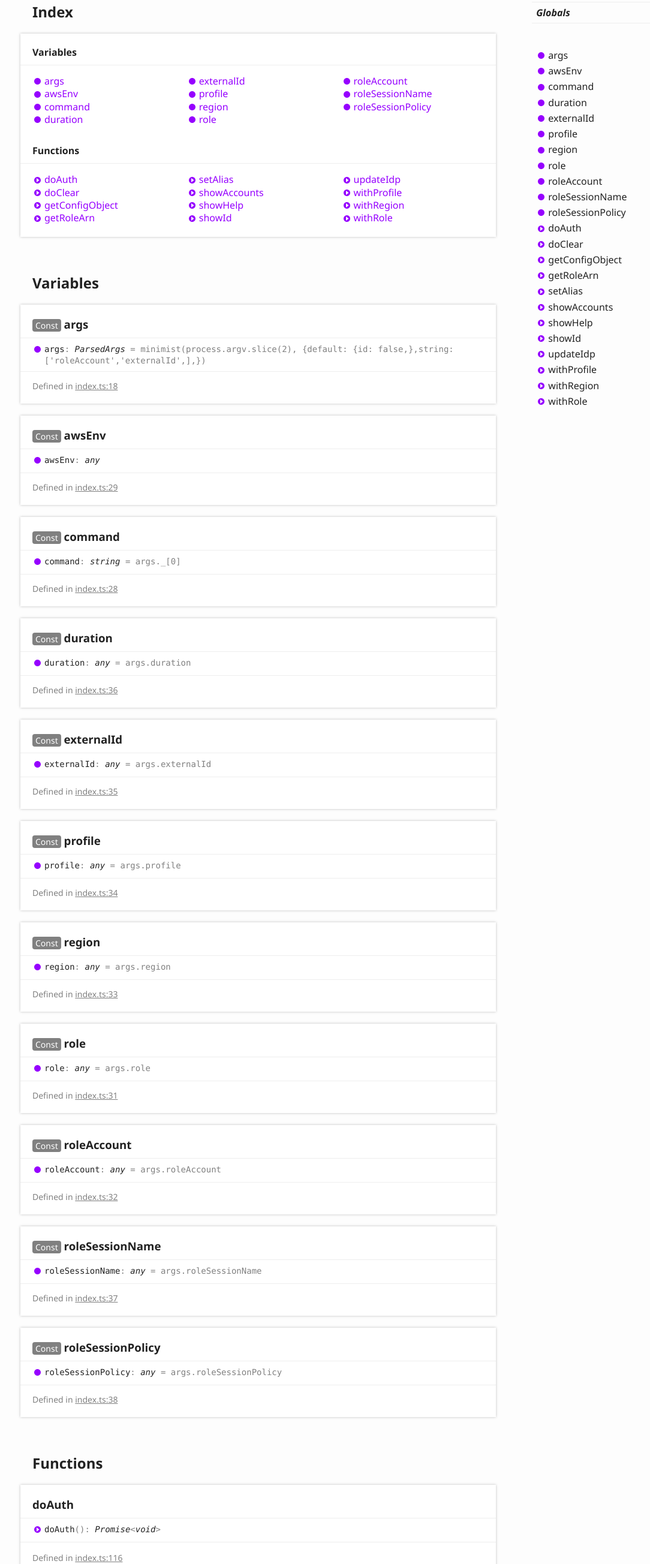
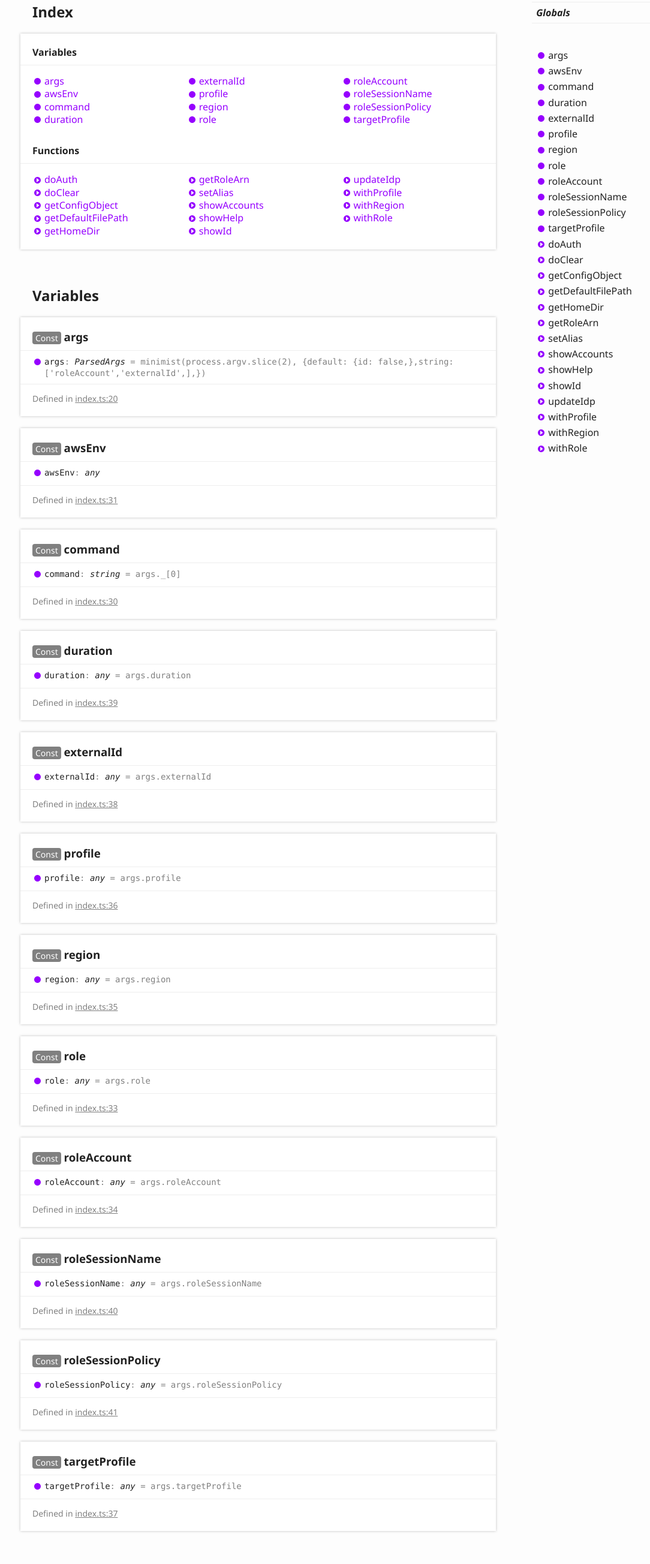
Before and after one commit to taimos/aws-authenticate, a website: page doc/globals.html in a window 1280 px wide. Shown: the part 192-2800 px from the top of the page at 60% size, without its empty margins (6-1090 px from the left). Drawn offline with Linux system fonts and the light colour scheme.

Commit message:
feat: add targetProfile

```diff
--- a/doc/globals.html
+++ b/doc/globals.html
@@ -79,6 +79,7 @@
 								<li class="tsd-kind-variable"><a href="globals.html#roleaccount" class="tsd-kind-icon">role<wbr>Account</a></li>
 								<li class="tsd-kind-variable"><a href="globals.html#rolesessionname" class="tsd-kind-icon">role<wbr>Session<wbr>Name</a></li>
 								<li class="tsd-kind-variable"><a href="globals.html#rolesessionpolicy" class="tsd-kind-icon">role<wbr>Session<wbr>Policy</a></li>
+								<li class="tsd-kind-variable"><a href="globals.html#targetprofile" class="tsd-kind-icon">target<wbr>Profile</a></li>
 							</ul>
 						</section>
 						<section class="tsd-index-section ">
@@ -87,6 +88,8 @@
 								<li class="tsd-kind-function"><a href="globals.html#doauth" class="tsd-kind-icon">do<wbr>Auth</a></li>
 								<li class="tsd-kind-function"><a href="globals.html#doclear" class="tsd-kind-icon">do<wbr>Clear</a></li>
 								<li class="tsd-kind-function"><a href="globals.html#getconfigobject" class="tsd-kind-icon">get<wbr>Config<wbr>Object</a></li>
+								<li class="tsd-kind-function"><a href="globals.html#getdefaultfilepath" class="tsd-kind-icon">get<wbr>Default<wbr>File<wbr>Path</a></li>
+								<li class="tsd-kind-function"><a href="globals.html#gethomedir" class="tsd-kind-icon">get<wbr>Home<wbr>Dir</a></li>
 								<li class="tsd-kind-function"><a href="globals.html#getrolearn" class="tsd-kind-icon">get<wbr>Role<wbr>Arn</a></li>
 								<li class="tsd-kind-function"><a href="globals.html#setalias" class="tsd-kind-icon">set<wbr>Alias</a></li>
 								<li class="tsd-kind-function"><a href="globals.html#showaccounts" class="tsd-kind-icon">show<wbr>Accounts</a></li>
@@ -109,7 +112,7 @@
 					<div class="tsd-signature tsd-kind-icon">args<span class="tsd-signature-symbol">:</span> <span class="tsd-signature-type">ParsedArgs</span><span class="tsd-signature-symbol"> = minimist(process.argv.slice(2), {default: {id: false,},string: [&#x27;roleAccount&#x27;,&#x27;externalId&#x27;,],})</span></div>
 					<aside class="tsd-sources">
 						<ul>
-							<li>Defined in <a href="https://github.com/taimos/aws-authenticate/blob/85b0f41/lib/index.ts#L18">index.ts:18</a></li>
+							<li>Defined in <a href="https://github.com/taimos/aws-authenticate/blob/0d7676a/lib/index.ts#L20">index.ts:20</a></li>
 						</ul>
 					</aside>
 				</section>
@@ -119,7 +122,7 @@
 					<div class="tsd-signature tsd-kind-icon">aws<wbr>Env<span class="tsd-signature-symbol">:</span> <span class="tsd-signature-type">any</span></div>
 					<aside class="tsd-sources">
 						<ul>
-							<li>Defined in <a href="https://github.com/taimos/aws-authenticate/blob/85b0f41/lib/index.ts#L29">index.ts:29</a></li>
+							<li>Defined in <a href="https://github.com/taimos/aws-authenticate/blob/0d7676a/lib/index.ts#L31">index.ts:31</a></li>
 						</ul>
 					</aside>
 				</section>
@@ -129,7 +132,7 @@
 					<div class="tsd-signature tsd-kind-icon">command<span class="tsd-signature-symbol">:</span> <span class="tsd-signature-type">string</span><span class="tsd-signature-symbol"> = args._[0]</span></div>
 					<aside class="tsd-sources">
 						<ul>
-							<li>Defined in <a href="https://github.com/taimos/aws-authenticate/blob/85b0f41/lib/index.ts#L28">index.ts:28</a></li>
+							<li>Defined in <a href="https://github.com/taimos/aws-authenticate/blob/0d7676a/lib/index.ts#L30">index.ts:30</a></li>
 						</ul>
 					</aside>
 				</section>
@@ -139,7 +142,7 @@
 					<div class="tsd-signature tsd-kind-icon">duration<span class="tsd-signature-symbol">:</span> <span class="tsd-signature-type">any</span><span class="tsd-signature-symbol"> = args.duration</span></div>
 					<aside class="tsd-sources">
 						<ul>
-							<li>Defined in <a href="https://github.com/taimos/aws-authenticate/blob/85b0f41/lib/index.ts#L36">index.ts:36</a></li>
+							<li>Defined in <a href="https://github.com/taimos/aws-authenticate/blob/0d7676a/lib/index.ts#L39">index.ts:39</a></li>
 						</ul>
 					</aside>
 				</section>
@@ -149,7 +152,7 @@
 					<div class="tsd-signature tsd-kind-icon">external<wbr>Id<span class="tsd-signature-symbol">:</span> <span class="tsd-signature-type">any</span><span class="tsd-signature-symbol"> = args.externalId</span></div>
 					<aside class="tsd-sources">
 						<ul>
-							<li>Defined in <a href="https://github.com/taimos/aws-authenticate/blob/85b0f41/lib/index.ts#L35">index.ts:35</a></li>
+							<li>Defined in <a href="https://github.com/taimos/aws-authenticate/blob/0d7676a/lib/index.ts#L38">index.ts:38</a></li>
 						</ul>
 					</aside>
 				</section>
@@ -159,7 +162,7 @@
 					<div class="tsd-signature tsd-kind-icon">profile<span class="tsd-signature-symbol">:</span> <span class="tsd-signature-type">any</span><span class="tsd-signature-symbol"> = args.profile</span></div>
 					<aside class="tsd-sources">
 						<ul>
-							<li>Defined in <a href="https://github.com/taimos/aws-authenticate/blob/85b0f41/lib/index.ts#L34">index.ts:34</a></li>
+							<li>Defined in <a href="https://github.com/taimos/aws-authenticate/blob/0d7676a/lib/index.ts#L36">index.ts:36</a></li>
 						</ul>
 					</aside>
 				</section>
@@ -169,7 +172,7 @@
 					<div class="tsd-signature tsd-kind-icon">region<span class="tsd-signature-symbol">:</span> <span class="tsd-signature-type">any</span><span class="tsd-signature-symbol"> = args.region</span></div>
 					<aside class="tsd-sources">
 						<ul>
-							<li>Defined in <a href="https://github.com/taimos/aws-authenticate/blob/85b0f41/lib/index.ts#L33">index.ts:33</a></li>
+							<li>Defined in <a href="https://github.com/taimos/aws-authenticate/blob/0d7676a/lib/index.ts#L35">index.ts:35</a></li>
 						</ul>
 					</aside>
 				</section>
@@ -179,7 +182,7 @@
 					<div class="tsd-signature tsd-kind-icon">role<span class="tsd-signature-symbol">:</span> <span class="tsd-signature-type">any</span><span class="tsd-signature-symbol"> = args.role</span></div>
 					<aside class="tsd-sources">
 						<ul>
-							<li>Defined in <a href="https://github.com/taimos/aws-authenticate/blob/85b0f41/lib/index.ts#L31">index.ts:31</a></li>
+							<li>Defined in <a href="https://github.com/taimos/aws-authenticate/blob/0d7676a/lib/index.ts#L33">index.ts:33</a></li>
 						</ul>
 					</aside>
 				</section>
@@ -189,7 +192,7 @@
 					<div class="tsd-signature tsd-kind-icon">role<wbr>Account<span class="tsd-signature-symbol">:</span> <span class="tsd-signature-type">any</span><span class="tsd-signature-symbol"> = args.roleAccount</span></div>
 					<aside class="tsd-sources">
 						<ul>
-							<li>Defined in <a href="https://github.com/taimos/aws-authenticate/blob/85b0f41/lib/index.ts#L32">index.ts:32</a></li>
+							<li>Defined in <a href="https://github.com/taimos/aws-authenticate/blob/0d7676a/lib/index.ts#L34">index.ts:34</a></li>
 						</ul>
 					</aside>
 				</section>
@@ -199,7 +202,7 @@
 					<div class="tsd-signature tsd-kind-icon">role<wbr>Session<wbr>Name<span class="tsd-signature-symbol">:</span> <span class="tsd-signature-type">any</span><span class="tsd-signature-symbol"> = args.roleSessionName</span></div>
 					<aside class="tsd-sources">
 						<ul>
-							<li>Defined in <a href="https://github.com/taimos/aws-authenticate/blob/85b0f41/lib/index.ts#L37">index.ts:37</a></li>
+							<li>Defined in <a href="https://github.com/taimos/aws-authenticate/blob/0d7676a/lib/index.ts#L40">index.ts:40</a></li>
 						</ul>
 					</aside>
 				</section>
@@ -209,7 +212,17 @@
 					<div class="tsd-signature tsd-kind-icon">role<wbr>Session<wbr>Policy<span class="tsd-signature-symbol">:</span> <span class="tsd-signature-type">any</span><span class="tsd-signature-symbol"> = args.roleSessionPolicy</span></div>
 					<aside class="tsd-sources">
 						<ul>
-							<li>Defined in <a href="https://github.com/taimos/aws-authenticate/blob/85b0f41/lib/index.ts#L38">index.ts:38</a></li>
+							<li>Defined in <a href="https://github.com/taimos/aws-authenticate/blob/0d7676a/lib/index.ts#L41">index.ts:41</a></li>
+						</ul>
+					</aside>
+				</section>
+				<section class="tsd-panel tsd-member tsd-kind-variable">
+					<a name="targetprofile" class="tsd-anchor"></a>
+					<h3><span class="tsd-flag ts-flagConst">Const</span> target<wbr>Profile</h3>
+					<div class="tsd-signature tsd-kind-icon">target<wbr>Profile<span class="tsd-signature-symbol">:</span> <span class="tsd-signature-type">any</span><span class="tsd-signature-symbol"> = args.targetProfile</span></div>
+					<aside class="tsd-sources">
+						<ul>
+							<li>Defined in <a href="https://github.com/taimos/aws-authenticate/blob/0d7676a/lib/index.ts#L37">index.ts:37</a></li>
 						</ul>
 					</aside>
 				</section>
@@ -226,7 +239,7 @@
 						<li class="tsd-description">
 							<aside class="tsd-sources">
 								<ul>
-									<li>Defined in <a href="https://github.com/taimos/aws-authenticate/blob/85b0f41/lib/index.ts#L116">index.ts:116</a></li>
+									<li>Defined in <a href="https://github.com/taimos/aws-authenticate/blob/0d7676a/lib/index.ts#L119">index.ts:119</a></li>
 								</ul>
 							</aside>
 							<h4 class="tsd-returns-title">Returns <span class="tsd-signature-type">Promise</span><span class="tsd-signature-symbol">&lt;</span><span class="tsd-signature-type">void</span><span class="tsd-signature-symbol">&gt;</span></h4>
@@ -243,7 +256,7 @@
 						<li class="tsd-description">
 							<aside class="tsd-sources">
 								<ul>
-									<li>Defined in <a href="https://github.com/taimos/aws-authenticate/blob/85b0f41/lib/index.ts#L202">index.ts:202</a></li>
+									<li>Defined in <a href="https://github.com/taimos/aws-authenticate/blob/0d7676a/lib/index.ts#L230">index.ts:230</a></li>
 								</ul>
 							</aside>
 							<h4 class="tsd-returns-title">Returns <span class="tsd-signature-type">void</span></h4>
@@ -260,10 +273,44 @@
 						<li class="tsd-description">
 							<aside class="tsd-sources">
 								<ul>
-									<li>Defined in <a href="https://github.com/taimos/aws-authenticate/blob/85b0f41/lib/index.ts#L40">index.ts:40</a></li>
+									<li>Defined in <a href="https://github.com/taimos/aws-authenticate/blob/0d7676a/lib/index.ts#L43">index.ts:43</a></li>
 								</ul>
 							</aside>
 							<h4 class="tsd-returns-title">Returns <span class="tsd-signature-type">ConfigurationOptions</span><span class="tsd-signature-symbol"> &amp; </span><span class="tsd-signature-type">ConfigurationServicePlaceholders</span><span class="tsd-signature-symbol"> &amp; </span><span class="tsd-signature-type">APIVersions</span></h4>
+						</li>
+					</ul>
+				</section>
+				<section class="tsd-panel tsd-member tsd-kind-function">
+					<a name="getdefaultfilepath" class="tsd-anchor"></a>
+					<h3>get<wbr>Default<wbr>File<wbr>Path</h3>
+					<ul class="tsd-signatures tsd-kind-function">
+						<li class="tsd-signature tsd-kind-icon">get<wbr>Default<wbr>File<wbr>Path<span class="tsd-signature-symbol">(</span><span class="tsd-signature-symbol">)</span><span class="tsd-signature-symbol">: </span><span class="tsd-signature-type">string</span></li>
+					</ul>
+					<ul class="tsd-descriptions">
+						<li class="tsd-description">
+							<aside class="tsd-sources">
+								<ul>
+									<li>Defined in <a href="https://github.com/taimos/aws-authenticate/blob/0d7676a/lib/index.ts#L144">index.ts:144</a></li>
+								</ul>
+							</aside>
+							<h4 class="tsd-returns-title">Returns <span class="tsd-signature-type">string</span></h4>
+						</li>
+					</ul>
+				</section>
+				<section class="tsd-panel tsd-member tsd-kind-function">
+					<a name="gethomedir" class="tsd-anchor"></a>
+					<h3>get<wbr>Home<wbr>Dir</h3>
+					<ul class="tsd-signatures tsd-kind-function">
+						<li class="tsd-signature tsd-kind-icon">get<wbr>Home<wbr>Dir<span class="tsd-signature-symbol">(</span><span class="tsd-signature-symbol">)</span><span class="tsd-signature-symbol">: </span><span class="tsd-signature-type">string</span></li>
+					</ul>
+					<ul class="tsd-descriptions">
+						<li class="tsd-description">
+							<aside class="tsd-sources">
+								<ul>
+									<li>Defined in <a href="https://github.com/taimos/aws-authenticate/blob/0d7676a/lib/index.ts#L148">index.ts:148</a></li>
+								</ul>
+							</aside>
+							<h4 class="tsd-returns-title">Returns <span class="tsd-signature-type">string</span></h4>
 						</li>
 					</ul>
 				</section>
@@ -277,7 +324,7 @@
 						<li class="tsd-description">
 							<aside class="tsd-sources">
 								<ul>
-									<li>Defined in <a href="https://github.com/taimos/aws-authenticate/blob/85b0f41/lib/index.ts#L75">index.ts:75</a></li>
+									<li>Defined in <a href="https://github.com/taimos/aws-authenticate/blob/0d7676a/lib/index.ts#L78">index.ts:78</a></li>
 								</ul>
 							</aside>
 							<h4 class="tsd-returns-title">Returns <span class="tsd-signature-type">Promise</span><span class="tsd-signature-symbol">&lt;</span><span class="tsd-signature-type">string</span><span class="tsd-signature-symbol">&gt;</span></h4>
@@ -294,7 +341,7 @@
 						<li class="tsd-description">
 							<aside class="tsd-sources">
 								<ul>
-									<li>Defined in <a href="https://github.com/taimos/aws-authenticate/blob/85b0f41/lib/index.ts#L255">index.ts:255</a></li>
+									<li>Defined in <a href="https://github.com/taimos/aws-authenticate/blob/0d7676a/lib/index.ts#L284">index.ts:284</a></li>
 								</ul>
 							</aside>
 							<h4 class="tsd-returns-title">Returns <span class="tsd-signature-type">Promise</span><span class="tsd-signature-symbol">&lt;</span><span class="tsd-signature-type">void</span><span class="tsd-signature-symbol">&gt;</span></h4>
@@ -311,7 +358,7 @@
 						<li class="tsd-description">
 							<aside class="tsd-sources">
 								<ul>
-									<li>Defined in <a href="https://github.com/taimos/aws-authenticate/blob/85b0f41/lib/index.ts#L131">index.ts:131</a></li>
+									<li>Defined in <a href="https://github.com/taimos/aws-authenticate/blob/0d7676a/lib/index.ts#L159">index.ts:159</a></li>
 								</ul>
 							</aside>
 							<h4 class="tsd-returns-title">Returns <span class="tsd-signature-type">Promise</span><span class="tsd-signature-symbol">&lt;</span><span class="tsd-signature-type">void</span><span class="tsd-signature-symbol">&gt;</span></h4>
@@ -328,7 +375,7 @@
 						<li class="tsd-description">
 							<aside class="tsd-sources">
 								<ul>
-									<li>Defined in <a href="https://github.com/taimos/aws-authenticate/blob/85b0f41/lib/index.ts#L213">index.ts:213</a></li>
+									<li>Defined in <a href="https://github.com/taimos/aws-authenticate/blob/0d7676a/lib/index.ts#L241">index.ts:241</a></li>
 								</ul>
 							</aside>
 							<h4 class="tsd-returns-title">Returns <span class="tsd-signature-type">void</span></h4>
@@ -345,7 +392,7 @@
 						<li class="tsd-description">
 							<aside class="tsd-sources">
 								<ul>
-									<li>Defined in <a href="https://github.com/taimos/aws-authenticate/blob/85b0f41/lib/index.ts#L110">index.ts:110</a></li>
+									<li>Defined in <a href="https://github.com/taimos/aws-authenticate/blob/0d7676a/lib/index.ts#L113">index.ts:113</a></li>
 								</ul>
 							</aside>
 							<h4 class="tsd-returns-title">Returns <span class="tsd-signature-type">Promise</span><span class="tsd-signature-symbol">&lt;</span><span class="tsd-signature-type">void</span><span class="tsd-signature-symbol">&gt;</span></h4>
@@ -362,7 +409,7 @@
 						<li class="tsd-description">
 							<aside class="tsd-sources">
 								<ul>
-									<li>Defined in <a href="https://github.com/taimos/aws-authenticate/blob/85b0f41/lib/index.ts#L165">index.ts:165</a></li>
+									<li>Defined in <a href="https://github.com/taimos/aws-authenticate/blob/0d7676a/lib/index.ts#L193">index.ts:193</a></li>
 								</ul>
 							</aside>
 							<h4 class="tsd-returns-title">Returns <span class="tsd-signature-type">Promise</span><span class="tsd-signature-symbol">&lt;</span><span class="tsd-signature-type">void</span><span class="tsd-signature-symbol">&gt;</span></h4>
@@ -379,7 +426,7 @@
 						<li class="tsd-description">
 							<aside class="tsd-sources">
 								<ul>
-									<li>Defined in <a href="https://github.com/taimos/aws-authenticate/blob/85b0f41/lib/index.ts#L59">index.ts:59</a></li>
+									<li>Defined in <a href="https://github.com/taimos/aws-authenticate/blob/0d7676a/lib/index.ts#L62">index.ts:62</a></li>
 								</ul>
 							</aside>
 							<h4 class="tsd-returns-title">Returns <span class="tsd-signature-type">void</span></h4>
@@ -396,7 +443,7 @@
 						<li class="tsd-description">
 							<aside class="tsd-sources">
 								<ul>
-									<li>Defined in <a href="https://github.com/taimos/aws-authenticate/blob/85b0f41/lib/index.ts#L67">index.ts:67</a></li>
+									<li>Defined in <a href="https://github.com/taimos/aws-authenticate/blob/0d7676a/lib/index.ts#L70">index.ts:70</a></li>
 								</ul>
 							</aside>
 							<h4 class="tsd-returns-title">Returns <span class="tsd-signature-type">void</span></h4>
@@ -413,7 +460,7 @@
 						<li class="tsd-description">
 							<aside class="tsd-sources">
 								<ul>
-									<li>Defined in <a href="https://github.com/taimos/aws-authenticate/blob/85b0f41/lib/index.ts#L85">index.ts:85</a></li>
+									<li>Defined in <a href="https://github.com/taimos/aws-authenticate/blob/0d7676a/lib/index.ts#L88">index.ts:88</a></li>
 								</ul>
 							</aside>
 							<h4 class="tsd-returns-title">Returns <span class="tsd-signature-type">Promise</span><span class="tsd-signature-symbol">&lt;</span><span class="tsd-signature-type">void</span><span class="tsd-signature-symbol">&gt;</span></h4>
@@ -465,6 +512,9 @@
 					<li class=" tsd-kind-variable">
 						<a href="globals.html#rolesessionpolicy" class="tsd-kind-icon">role<wbr>Session<wbr>Policy</a>
 					</li>
+					<li class=" tsd-kind-variable">
+						<a href="globals.html#targetprofile" class="tsd-kind-icon">target<wbr>Profile</a>
+					</li>
 					<li class=" tsd-kind-function">
 						<a href="globals.html#doauth" class="tsd-kind-icon">do<wbr>Auth</a>
 					</li>
@@ -473,6 +523,12 @@
 					</li>
 					<li class=" tsd-kind-function">
 						<a href="globals.html#getconfigobject" class="tsd-kind-icon">get<wbr>Config<wbr>Object</a>
+					</li>
+					<li class=" tsd-kind-function">
+						<a href="globals.html#getdefaultfilepath" class="tsd-kind-icon">get<wbr>Default<wbr>File<wbr>Path</a>
+					</li>
+					<li class=" tsd-kind-function">
+						<a href="globals.html#gethomedir" class="tsd-kind-icon">get<wbr>Home<wbr>Dir</a>
 					</li>
 					<li class=" tsd-kind-function">
 						<a href="globals.html#getrolearn" class="tsd-kind-icon">get<wbr>Role<wbr>Arn</a>
```
Also changed, not shown: doc/assets/js/search.js (+1 -1 lines), doc/index.html (+10 -0 lines), lib/index.ts (+35 -6 lines), README.md, dist/index.js, 1 other file.
